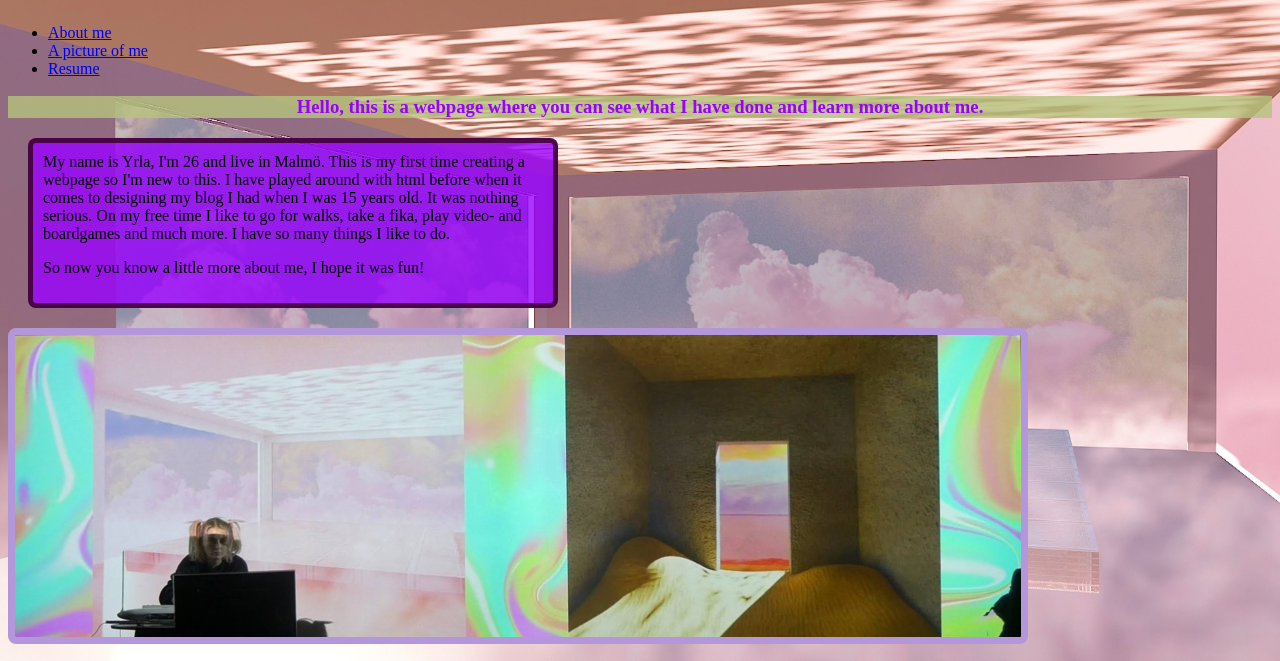
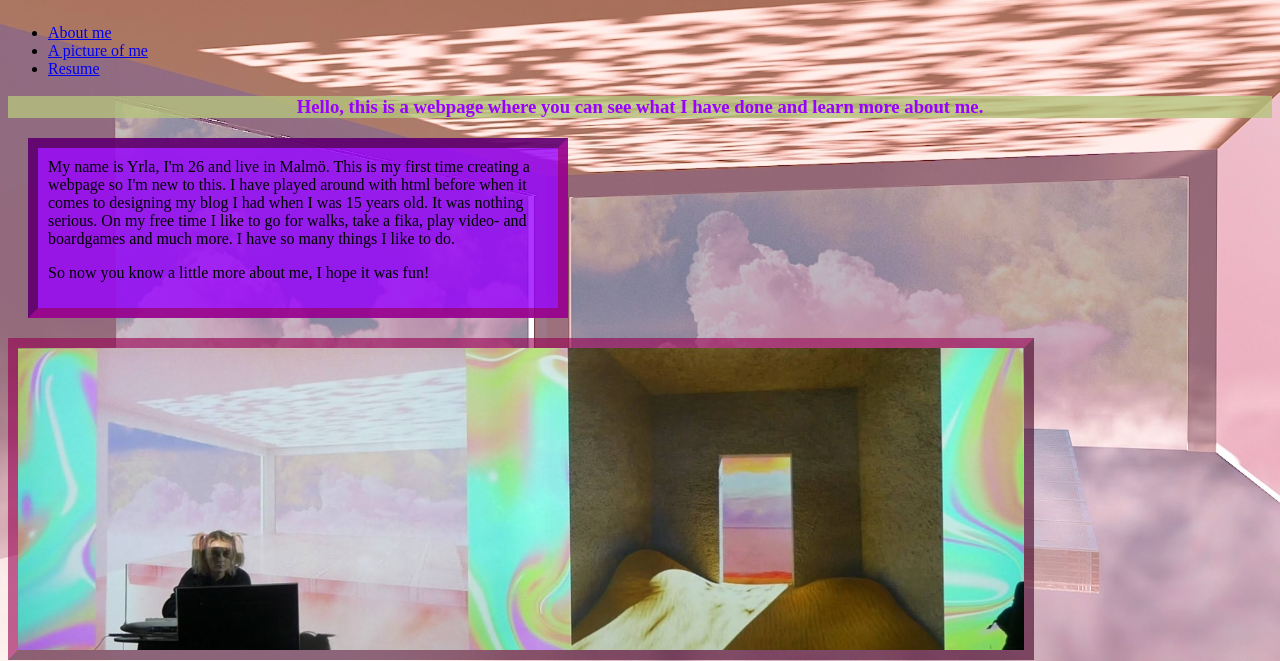
Before and after one commit to yrlaback/my-first-page, a plain HTML site: page index.html in a window 1280 px wide. Shown: the part 77-738 px from the top of the page. Drawn offline with Linux system fonts and the light colour scheme.

Commit message:
border inset

```diff
--- a/styles/index.css
+++ b/styles/index.css
@@ -29,15 +29,13 @@ div {
     width: 500px;
     padding: 10px;
     margin: 20px;
-    border: 5px solid rgb(54, 0, 30, 0.8);
-    border-radius: 8px;
+    border: 10px inset rgba(151, 0, 83, 0.6);
   }
 
 img {
-    border-width: 7px;
-    border-style: solid;
-    border-color: #B497DB;
-    border-radius: 8px;
+    border-width: 10px;
+    border-style: outset;
+    border-color: rgb(151, 0, 83, 0.6);
 }
 
 .picture-info {
```
